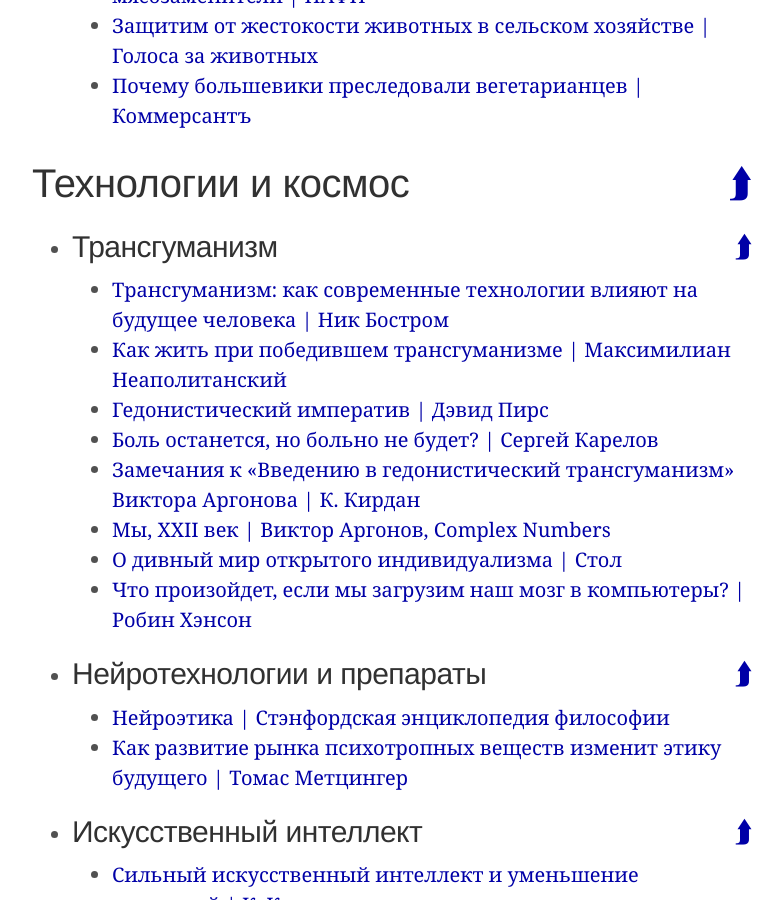
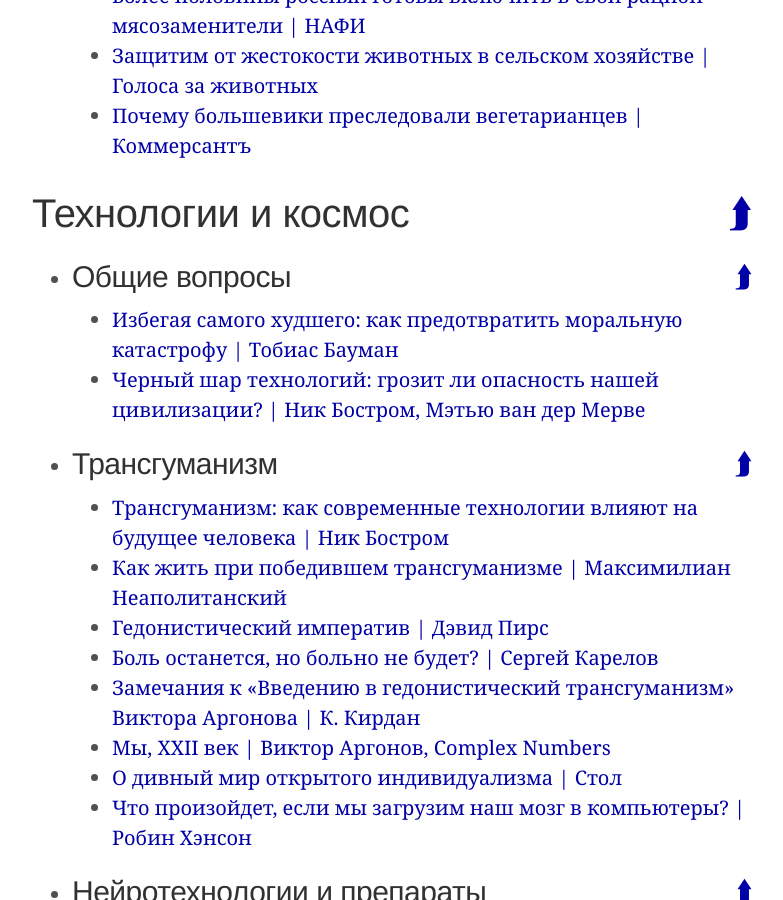
Before and after one commit to ReducingSuffering/reducingsuffering.github.io, a Jekyll site: the page built from index.md, in a window 1280 px wide and 900 px high, scrolled down 13753 px. Shown: the whole window, without its empty margins (248-1031 px from the left). Built offline with Jekyll 4.4.1, drawn with Linux system fonts in a browser that asks for light colours.

Commit message:
Update technology.html

```diff
--- a/_lists/technology.html
+++ b/_lists/technology.html
@@ -4,6 +4,11 @@
 order: 7
 mark: tech_and_future
 sublists:
+- title: Общие вопросы
+  mark: tech_gen
+  nodes:
+  - 548 # Избегая самого худшего: как предотвратить моральную катастрофу
+  - 230 # Черный шар технологий: грозит ли опасность нашей цивилизации? — Ник Бостром, Мэтью ван дер Мерве
 - title: Трансгуманизм
   mark: trans
   nodes:
```
